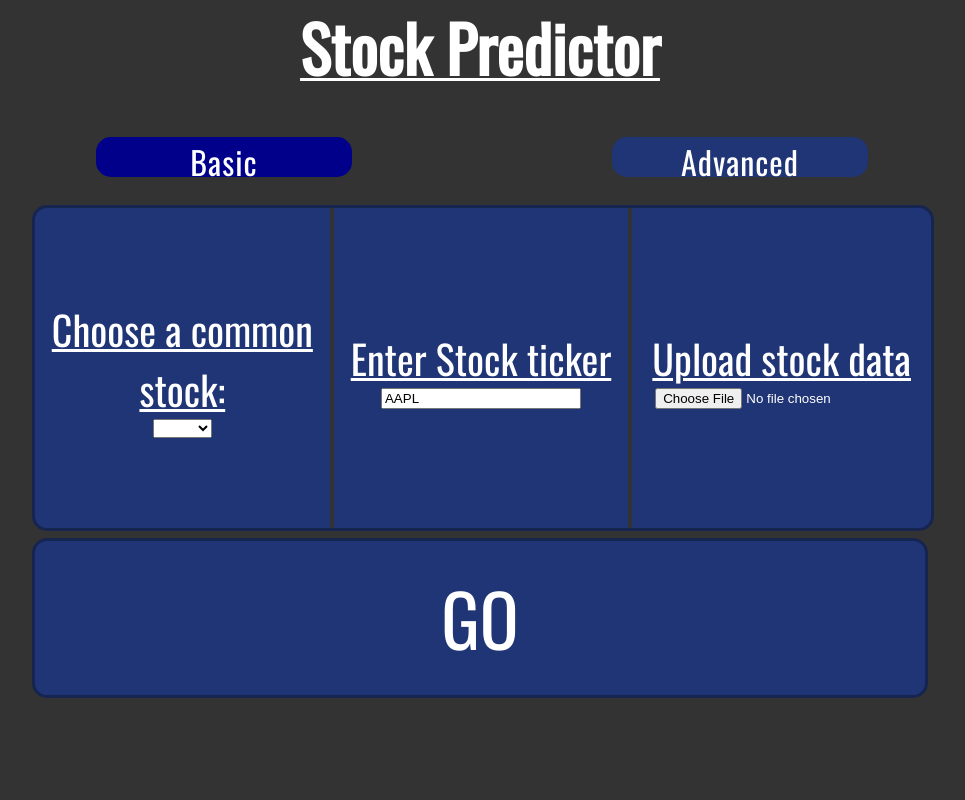
After one commit to Colcothar/Stock-Cast, a Flask app: template templates/basicPredictor.html in a window 1280 px wide. The commit adds this page. Shown: the whole page, without its empty margins (160-1125 px from the left). Run offline with Flask 2, Linux system fonts and the light colour scheme; the template is opened without the code that fills it, so the values that code supplies are empty.

Commit message:
Add files via upload

```diff
--- a/application.py
+++ b/application.py
@@ -1,3 +1,4 @@
+# Start with a basic flask app webpage.
 from flask_socketio import SocketIO, emit
 from flask import Flask, render_template, url_for, copy_current_request_context, request, url_for, redirect
 from random import random
@@ -20,3 +21,112 @@ socketio = SocketIO(app, async_mode=None, logger=True, engineio_logger=True)
 #random number Generator Thread
 thread = Thread()
 thread_stop_event = Event()
+
+
+@app.route('/')
+def main():
+    return render_template('index.html')
+
+@app.route('/basic')
+def upload_file():
+   return render_template('basicPredictor.html')
+
+
+@app.route('/uploader', methods = ['GET', 'POST'])
+def uploader2():
+   if request.method == 'POST':
+        f = request.files['file']
+        f.save('/var/www/html/FlaskStuff/data.csv')
+
+        textBox = request.form['textBox']
+        print("Text box: " + textBox)
+
+        dropDown = request.form['stocks']
+        print(dropDown)
+
+
+        with open('/var/www/html/FlaskStuff/nopol.txt', 'w') as f:
+            f.write(str(textBox))
+
+        return render_template('cool_form.html')
+
+
+
+@app.route('/results')
+def result():
+    return render_template('results.html')
+
+
+def randomNumberGenerator():
+    """
+    Generate a random number every 1 second and emit to a socketio instance (broadcast)
+    Ideally to be run in a separate thread?
+    """
+    #infinite loop of magical random numbers
+
+    #
+    f = open("/var/www/html/FlaskStuff/async_flask/progress.txt", "w")
+    f.write("Training")
+    f.close()
+
+    os.system("/home/ist/anaconda3/envs/tf_gpu/bin/python /var/www/html/FlaskStuff/async_flask/training.py &")
+
+    second = 0
+    minute = 0
+    hour = 0
+    print("Making random numbers")
+    while not thread_stop_event.isSet():
+        f = open("/var/www/html/FlaskStuff/async_flask/progress.txt", "r")
+        status = f.read()
+        print(status)
+        f.close()
+        if(status=="Training"):
+            print("-----------------------Here")
+            second+=1
+            if(second == 60):
+                second = 0
+                minute+=1
+
+            if(minute == 60):
+                minute = 0
+                hour+=1
+        else:
+            return 0
+        socketio.sleep(1)
+        socketio.emit('newdata', {'minute': minute, 'second': second, 'hour': hour, 'status': status}, namespace='/test')
+
+
+
+@app.route('/progress')
+def index():
+    #only by sending this page first will the client be connected to the socketio instance
+    return render_template('progress.html')
+
+@socketio.on('connect', namespace='/test')
+def test_connect():
+    # need visibility of the global thread object
+    global thread
+    print('Client connected')
+
+    #Start the random number generator thread only if the thread has not been started before.
+    if not thread.isAlive():
+        print("Starting Thread")
+        thread = socketio.start_background_task(randomNumberGenerator)
+
+@socketio.on('disconnect', namespace='/test')
+def test_disconnect():
+    print('Client disconnected')
+
+
+
+
+
+@app.route('/cool_form', methods=['GET', 'POST'])
+def cool_form():
+
+    return render_template('cool_form.html')
+
+
+
+if __name__ == '__main__':
+    socketio.run(app)
--- /dev/null
+++ b/static/css/main.css
@@ -0,0 +1,152 @@
+
+@import url('https://fonts.googleapis.com/css2?family=Oswald&display=swap');
+
+
+html, body {
+    background-color: #333333;
+    margin: 0;
+    padding: 0;
+    width: 100%;
+    height: 100%;
+}
+#title{
+  font-family: 'Oswald', sans-serif;
+  text-align: center;
+  text-decoration: underline white 3px
+}
+
+.text{
+  font-family: 'Oswald', sans-serif;
+  letter-spacing: 1%;
+}
+
+
+.DataContainer{
+  position: relative;
+  border:3px solid;
+  border-color: #162550;
+  border-radius: 15px;
+  font-family: 'Oswald', sans-serif !important ;
+  background-color: #203575;
+  margin-top:2%;
+  margin-left: 15%;
+  display: block;
+  width: 70%;
+  height: 40%;
+  background-color: #203575;
+}
+
+
+h1{
+	font-family: 'Oswald', sans-serif !important ;
+	font-size: 400%;
+	font-weight: bold;
+	color: white;
+}
+
+.indent{
+  padding-left: 10%;
+}
+
+.subTitle{
+  color: white;
+  font-size: 160%;
+  text-decoration: underline white 3px;
+}
+
+.menuBtn {
+  border-left: 3px solid;
+  border-color: #162550;
+  background-color: #203575;
+
+  cursor: pointer;
+  transition: background 0.5s ease-in-out;
+  width: 20%;
+  height: 5%;
+
+  border-radius: 15px;
+
+  font-family: 'Oswald', sans-serif !important ;
+  letter-spacing: 1px;
+  text-align: middle;
+  font-size: 200%;
+  color: white;
+  border: none;
+
+}
+
+.menuBtn:hover {
+     background: #0071BC;
+}
+
+
+
+.btn {
+  border:3px solid;
+  border-color: #162550;
+  background-color: #203575;
+  text-align: left;
+  font-size: 150%;
+  cursor: pointer;
+  color: black;
+  display: inline-block;
+  transition: background 0.5s ease-in-out;
+  height:90%;
+  width: 45%;
+  border-radius: 15px;
+  font-family: 'Oswald', sans-serif !important ;
+}
+
+.btn:hover {
+     background: #0071BC;
+}
+
+.table {
+    display: table;
+    width: 100%;
+    height: 100%;
+}
+.row {
+    display: table-row;
+    width: 100%;
+}
+.box {
+    display: table-cell;
+    width: 33%;
+    border-right: 4px solid ;
+    border-color: #333333;
+    height: inherit;
+    width: 31%;
+    vertical-align: middle;
+    text-align: center;
+    color:white;
+    font-size: 250%;
+  text-decoration: underline white 3px;
+}
+
+input[type=submit] {
+  color: white;
+  border: none;
+  border-radius: 4px;
+  cursor: pointer;
+  border:3px solid;
+  border-color: #162550;
+  border-radius: 15px;
+  font-family: 'Oswald', sans-serif !important ;
+  font-size: 450%;
+  background-color: #203575;
+  margin-top: 0.5%;
+  margin-left: 15%;
+  display: block;
+  width: 70%;
+  height: 20%;
+  background-color: #203575;
+}
+
+input[type=submit]:hover {
+  background: #0071BC;
+}
+
+input[type="text"] {
+    width: 200px;
+}
--- /dev/null
+++ b/templates/basicPredictor.html
@@ -0,0 +1,58 @@
+<html>
+
+<head>
+  <title>StockPredictor</title>
+  <link rel="stylesheet" href="{{ url_for('static', filename='css/main.css') }}">
+</head>
+
+<body>
+  <div id="title">
+    <h1> Stock Predictor </h1>
+  </div>
+
+  <button style="margin-left: 20%; margin-right: 10%; background-color: darkblue;" class="menuBtn">Basic </button>
+  <button style="margin-left: 10%; " class="menuBtn">Advanced</button>
+
+
+  <div class="DataContainer">
+
+
+    <div class="table">
+      <div class="row">
+
+        <div class="box">
+          <form style="height:0%;" action="http://localhost:5000/uploader" method="POST" enctype="multipart/form-data"></form>
+
+            <label for="stocks">Choose a common stock:</label><br>
+
+            <select style="width: 20%;" name="stocks" id="stocks">
+              <option value=""></option>
+              <option value="LLOY">LLOY</option>
+              <option value="MRO">MRO</option>
+              <option value="KGF">KGF</option>
+              <option value="VOD">VOD</option>
+            </select>
+        </div>
+
+        <div class="box">
+          Enter Stock ticker
+          <br>
+          <input type="text" value="AAPL" name="textBox">
+        </div>
+
+        <div style="border-right: 0px;" class="box">
+          Upload stock data
+          <br>
+          <input type="file" name="file" />
+        </div>
+
+      </div>
+    </div>
+  </div>
+
+  <input class="DataContainer" value="GO" type="submit" />
+  </form>
+
+</body>
+
+</html>
```
Also changed, not shown: templates/index.html (+39 -2 lines).
